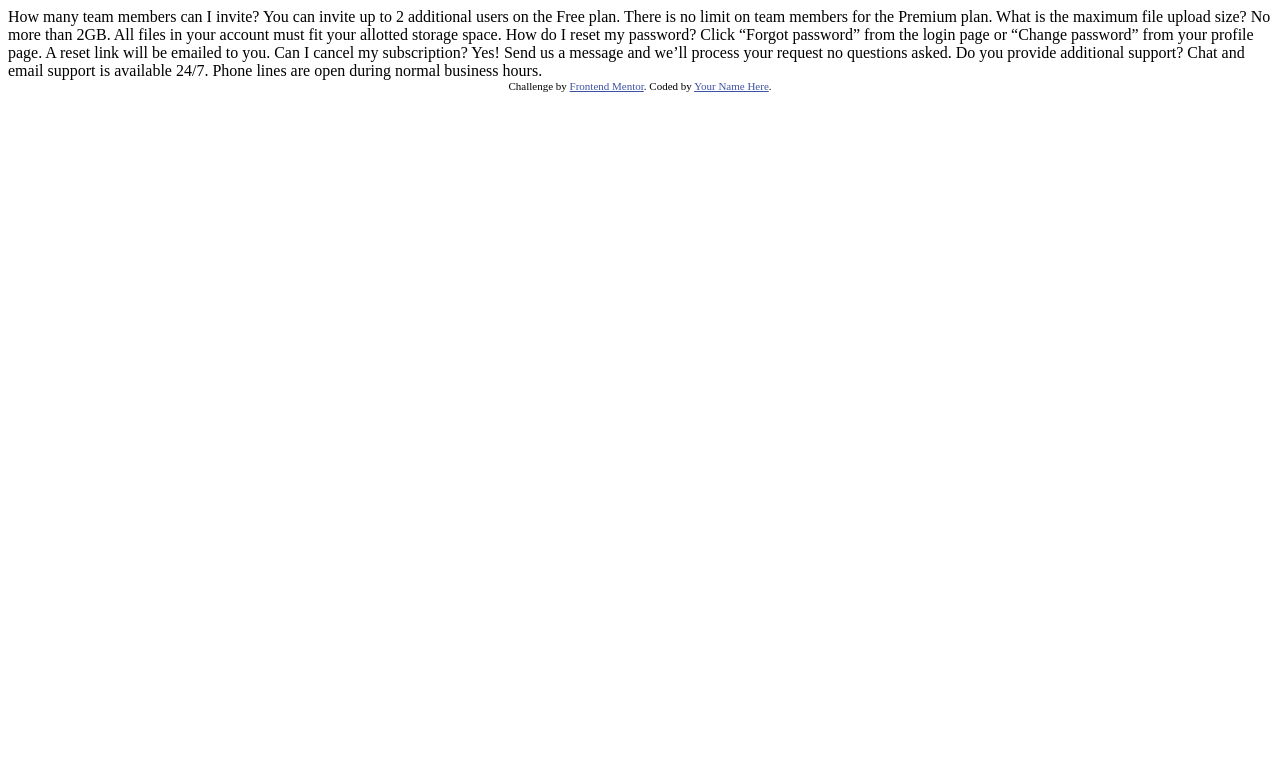
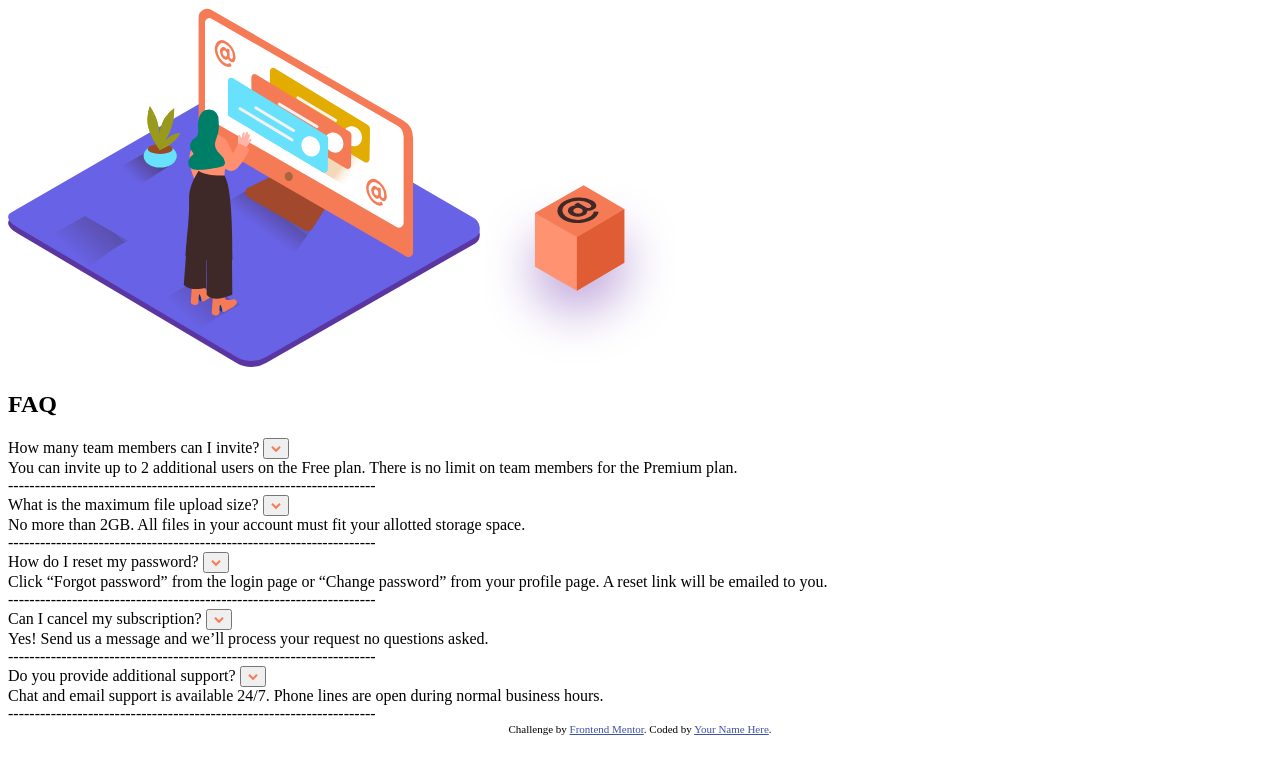
Before and after one commit to MOGWAmogwa/FAQ-accordion-card, a plain HTML site: page index.html in a window 1280 px wide. Drawn offline with Linux system fonts and the light colour scheme.

Commit message:
HTML FAQ

```diff
--- a/index.html
+++ b/index.html
@@ -15,22 +15,130 @@
   </style>
 </head>
 <body>
+
+  <!-- FAQ -->
+
+  <section id="card">
+
+    <div class="page imgPage">
+      <img
+      src="./images/illustration-woman-online-desktop.svg"
+      alt="woman"
+      class="woman">
+      <img
+      src="./images/illustration-box-desktop.svg"
+      alt="box"
+      class="box">
+    </div>
+
+    <div class="page faqPage">
+        <h1 class="FAQ">
+          FAQ
+        </h1>
+        <div class="box__wrapper">
+              <div class="box">
+                <div class="title">
+                  <span class="title__Q">
                     How many team members can I invite?
+                  </span>
+                  <button class="arrowDown">
+                    <img
+                    src="./images/icon-arrow-down.svg"
+                    alt="arrow-down">
+                  </button>
+                </div>
+                <span class="title__A">
                   You can invite up to 2 additional users on the Free plan. There is no limit on
                   team members for the Premium plan.
+                </span>
+                <div class="divider">
+                  ---------------------------------------------------------------------
+                </div>
+              </div>
 
+
+              <div class="box">
+                <div class="title">
+                  <span class="title__Q">
                     What is the maximum file upload size?
+                  </span>
+                  <button class="arrowDown">
+                    <img
+                    src="./images/icon-arrow-down.svg"
+                    alt="arrow-down">
+                  </button>
+                </div>
+                <span class="title__A">
                   No more than 2GB. All files in your account must fit your allotted storage space.
+                </span>
+                <div class="divider">
+                  ---------------------------------------------------------------------
+                </div>
+              </div>
 
+              <div class="box">
+                <div class="title">
+                  <span class="title__Q">
                     How do I reset my password?
+                  </span>
+                  <button class="arrowDown">
+                    <img
+                    src="./images/icon-arrow-down.svg"
+                    alt="arrow-down">
+                  </button>
+                </div>
+                <span class="title__A">
                   Click “Forgot password” from the login page or “Change password” from your profile page.
                   A reset link will be emailed to you.
+                </span>
+                <div class="divider">
+                  ---------------------------------------------------------------------
+                </div>
+              </div>
 
+              <div class="box">
+                <div class="title">
+                  <span class="title__Q">
                     Can I cancel my subscription?
+                  </span>
+                  <button class="arrowDown">
+                    <img
+                    src="./images/icon-arrow-down.svg"
+                    alt="arrow-down">
+                  </button>
+                </div>
+                <span class="title__A">
                   Yes! Send us a message and we’ll process your request no questions asked.
+                </span>
+                <div class="divider">
+                  ---------------------------------------------------------------------
+                </div>
+              </div>
 
+              <div class="box">
+                <div class="title">
+                  <span class="title__Q">
                       Do you provide additional support?
+                  </span>
+                  <button class="arrowDown">
+                    <img
+                    src="./images/icon-arrow-down.svg"
+                    alt="arrow-down">
+                  </button>
+                </div>
+                <span class="title__A">
                   Chat and email support is available 24/7. Phone lines are open during normal business hours.
+                </span>
+                <div class="divider">
+                  ---------------------------------------------------------------------
+                </div>
+              </div>
+
+
+        </div>
+    </div>
+
+  </section>
 
   <div class="attribution">
     Challenge by <a href="https://www.frontendmentor.io?ref=challenge" target="_blank">Frontend Mentor</a>.
```
Lines whose indentation alone changed are shown as unchanged.
